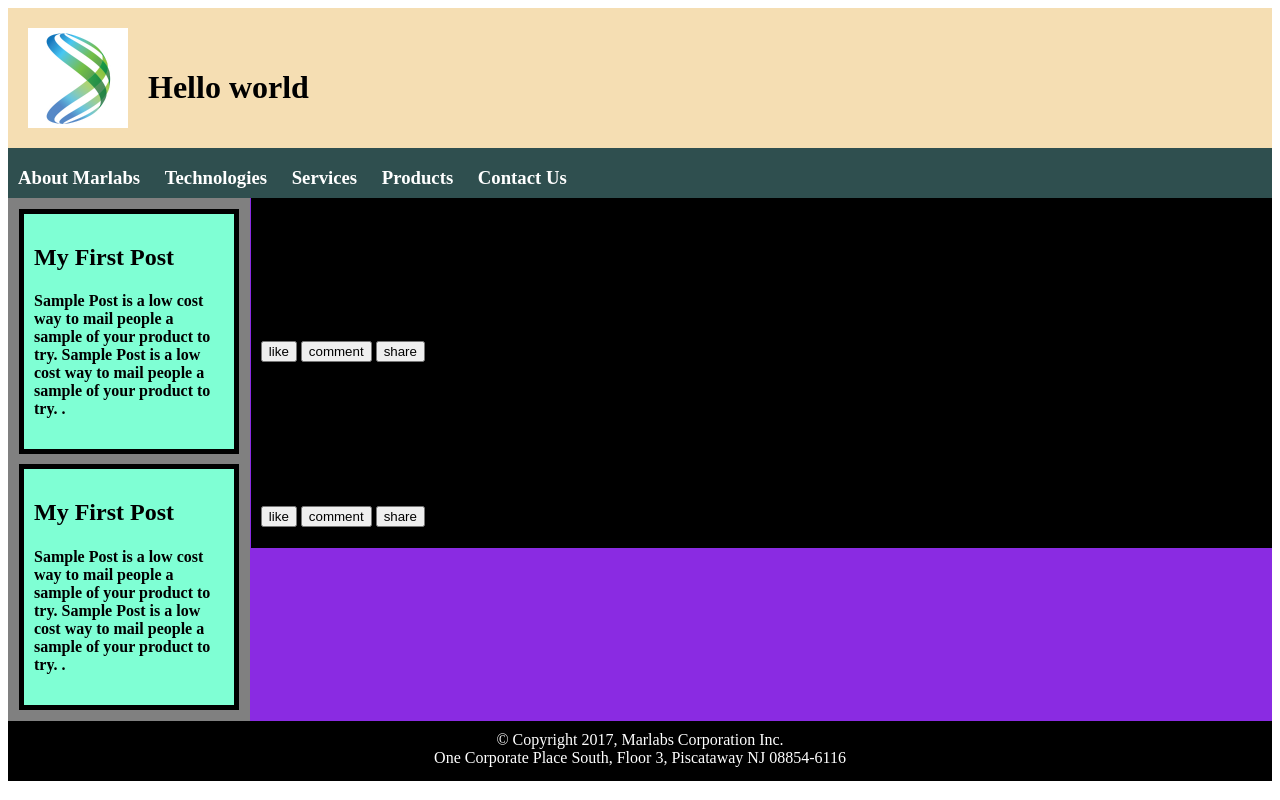
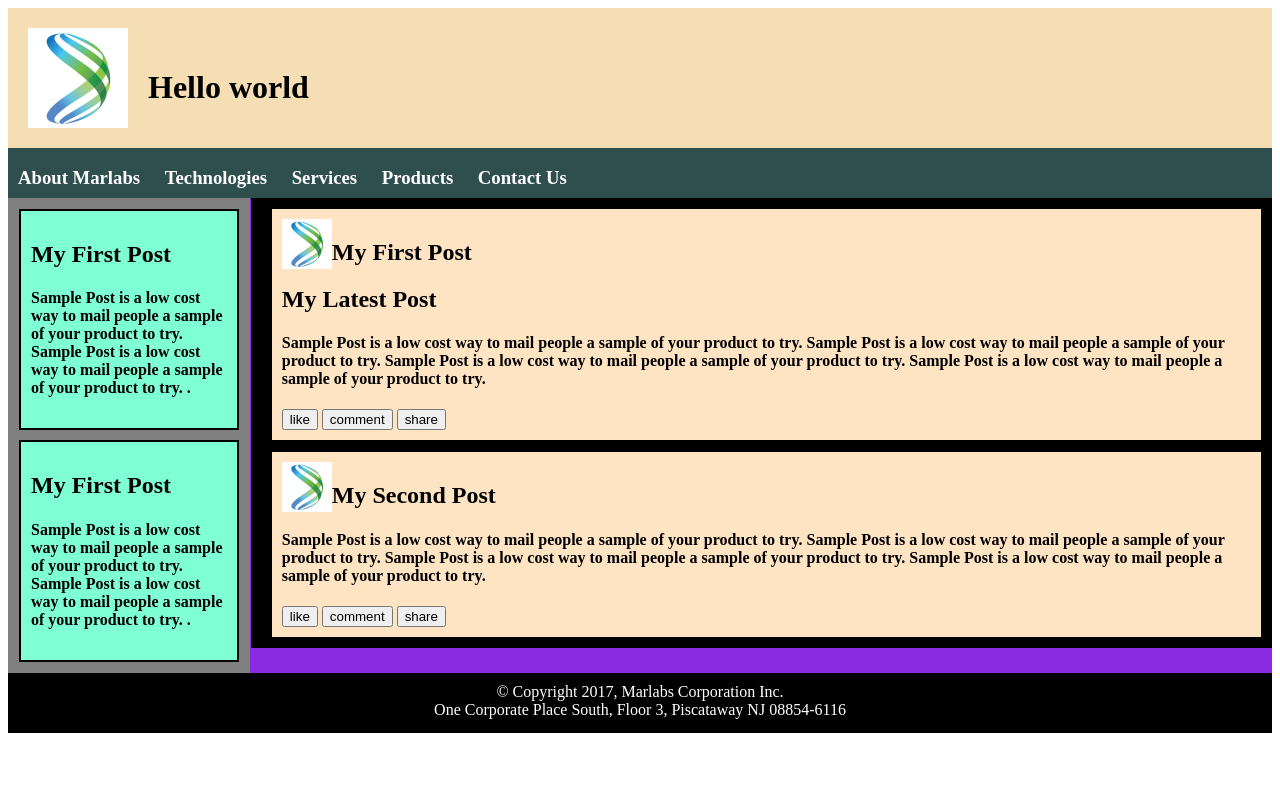
Before and after one commit to S525777/BasicWebPageLayoutHTML_CSS, a plain HTML site: page web/index.html in a window 1280 px wide. Drawn offline with Linux system fonts and the light colour scheme.

Commit message:
Main Post Image added

```diff
--- a/web/index.html
+++ b/web/index.html
@@ -33,8 +33,12 @@ and open the template in the editor.
                         <li><a href="#">Services</a></li>
                         <li><a href="#">Products</a></li>
                         <li><a href="#">Contact Us</a></li></h3>
-                </ul>  </div>
+                </ul>
+           </div>
             <div class = "mainContent">
+                <div class="mainPost">
+                    <img style="height: 50px;width:50px;float: left "src="marlabs_title_logo.png" alt="logo" />
+                    <h2 style=""> My First Post</h2>
                 <h2> My Latest Post</h2>
                 <h4> Sample Post is a low cost way to mail people a sample of your product to try.
                     Sample Post is a low cost way to mail people a sample of your product to try.
@@ -43,8 +47,10 @@ and open the template in the editor.
                 <span style="display: inline;">
                     <input type="button" value="like"/> <input type="button" value="comment"/> <input type="button" value="share"/>
                 </span>
-
-                <h2> My First Post</h2>
+                </div>
+  <div class="mainPost">
+      <img style="height: 50px;width:50px;float: left "src="marlabs_title_logo.png" alt="logo" />
+      <h2 style=""> My Second Post</h2>
                 <h4> Sample Post is a low cost way to mail people a sample of your product to try.
                     Sample Post is a low cost way to mail people a sample of your product to try.
                     Sample Post is a low cost way to mail people a sample of your product to try.
@@ -53,7 +59,7 @@ and open the template in the editor.
                     <input type="button" value="like"/> <input type="button" value="comment"/> <input type="button" value="share"/>
                 </span>
             </div>
-
+            </div>
             <div class="sidebar">
                 <div class="sidePost">
                 <h2> My First Post</h2>
@@ -68,9 +74,6 @@ and open the template in the editor.
                    .</h4>
                 </div>
                 </div>
-
-
-
             <div class="footer">
                 <footer>
                     &copy; Copyright 2017, Marlabs Corporation Inc.<br/>
--- a/web/style.css
+++ b/web/style.css
@@ -47,6 +47,7 @@
     background-color: activecaption;
     float: right;
     padding-left: 10px;
+
 }
 .footer {
     clear: both;
@@ -69,6 +70,12 @@
     padding: 10px;
     background-color: aquamarine;
     margin: 10px;
-   border: 5px black solid;
-
-}
+   border: 2px black solid;
+  }
+  .mainPost{
+      display: block;
+      padding: 10px;
+      background-color: bisque;
+      margin: 10px;
+      border: 1px black solid;
+  }
```
